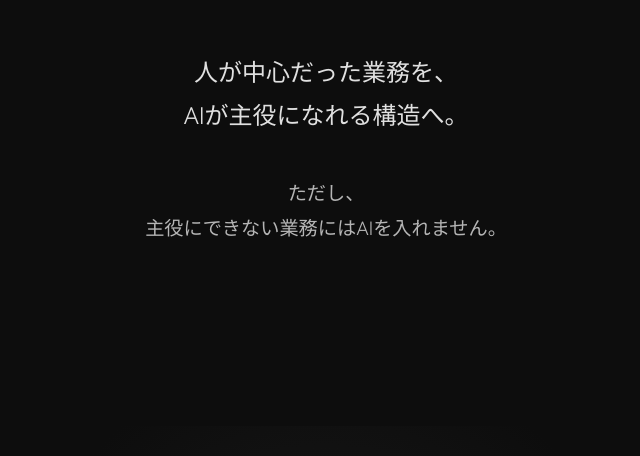
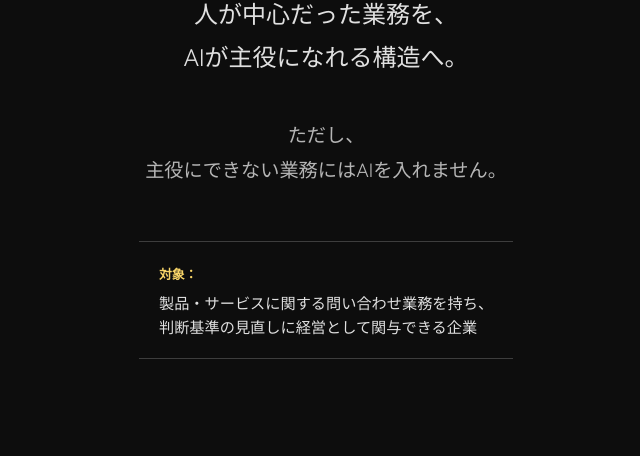
Before and after one commit to kuronekopr/kuronekofullstack, a website built with Vite: page index.html in a window 1280 px wide. Shown: the part 294-750 px from the top of the page, without its empty margins (314-954 px from the left). Built offline with nearby package versions, Linux system fonts and the light colour scheme.

Commit message:
Update: Hero target text and CTA note modification

```diff
--- a/index.html
+++ b/index.html
@@ -1,5 +1,6 @@
 <!DOCTYPE html>
 <html lang="ja">
+
 <head>
   <meta charset="UTF-8" />
   <meta name="viewport" content="width=device-width, initial-scale=1.0" />
@@ -8,8 +9,11 @@
   <meta name="description" content="AI導入を急がせない。判断が整理された業務だけに、AIを主役として迎え入れるための設計者。">
   <link rel="preconnect" href="https://fonts.googleapis.com">
   <link rel="preconnect" href="https://fonts.gstatic.com" crossorigin>
-    <link href="https://fonts.googleapis.com/css2?family=Noto+Sans+JP:wght@400;500;700&family=Zen+Kaku+Gothic+New:wght@400;700&display=swap" rel="stylesheet">
+  <link
+    href="https://fonts.googleapis.com/css2?family=Noto+Sans+JP:wght@400;500;700&family=Zen+Kaku+Gothic+New:wght@400;700&display=swap"
+    rel="stylesheet">
 </head>
+
 <body>
   <div class="container">
     <!-- ① ヒーローセクション -->
@@ -20,6 +24,10 @@
         <div class="sub-copy">
           <p>人が中心だった業務を、<br>AIが主役になれる構造へ。</p>
           <p class="sub-copy-highlight">ただし、<br>主役にできない業務にはAIを入れません。</p>
+          <div class="hero-target">
+            <p class="target-label">対象：</p>
+            <p>製品・サービスに関する問い合わせ業務を持ち、<br>判断基準の見直しに経営として関与できる企業</p>
+          </div>
         </div>
       </div>
     </section>
@@ -90,7 +98,7 @@
         <h2>業務構造診断（条件付き）</h2>
         <p>黒猫フルスタックの無料診断は、<br>AI導入の可否を判断するための<br>業務構造確認を目的としています。</p>
         <p>業務改善案やAIツールの提案は行いません。</p>
-          <p>判断基準を見直す意思のある企業のみ、<br>お申し込みください。</p>
+        <p class="cta-note">※ 現時点で整理しきれていなくても構いません。<br>「向き合う覚悟があるかどうか」を確認する場です。</p>
         <a href="#" class="cta-button">業務構造診断を依頼する（条件あり）</a>
       </div>
     </section>
@@ -109,4 +117,5 @@
   </div>
   <script type="module" src="./main.js"></script>
 </body>
+
 </html>
--- a/style.css
+++ b/style.css
@@ -101,6 +101,28 @@ p {
     opacity: 0.8;
 }
 
+.hero-target {
+    margin-top: 30px;
+    padding: 20px;
+    border-top: 1px solid rgba(255, 255, 255, 0.2);
+    border-bottom: 1px solid rgba(255, 255, 255, 0.2);
+    text-align: left;
+    display: inline-block;
+}
+
+.target-label {
+    font-size: 0.8rem;
+    color: var(--cat-eye-color);
+    margin-bottom: 5px;
+    font-weight: 700;
+}
+
+.hero-target p:last-child {
+    font-size: 0.95rem;
+    margin-bottom: 0;
+    line-height: 1.6;
+}
+
 /* Sections */
 .section-inner {
     text-align: center;
@@ -198,6 +220,13 @@ p {
     border-bottom: 1px solid #222;
 }
 
+.cta-note {
+    font-size: 0.9rem;
+    color: var(--cat-eye-color);
+    margin-bottom: 20px;
+    margin-top: -10px;
+}
+
 .cta-button {
     display: inline-block;
     background-color: var(--cat-eye-color);
```
Also changed, not shown: 1 other file. Lines whose indentation alone changed are shown as unchanged.
